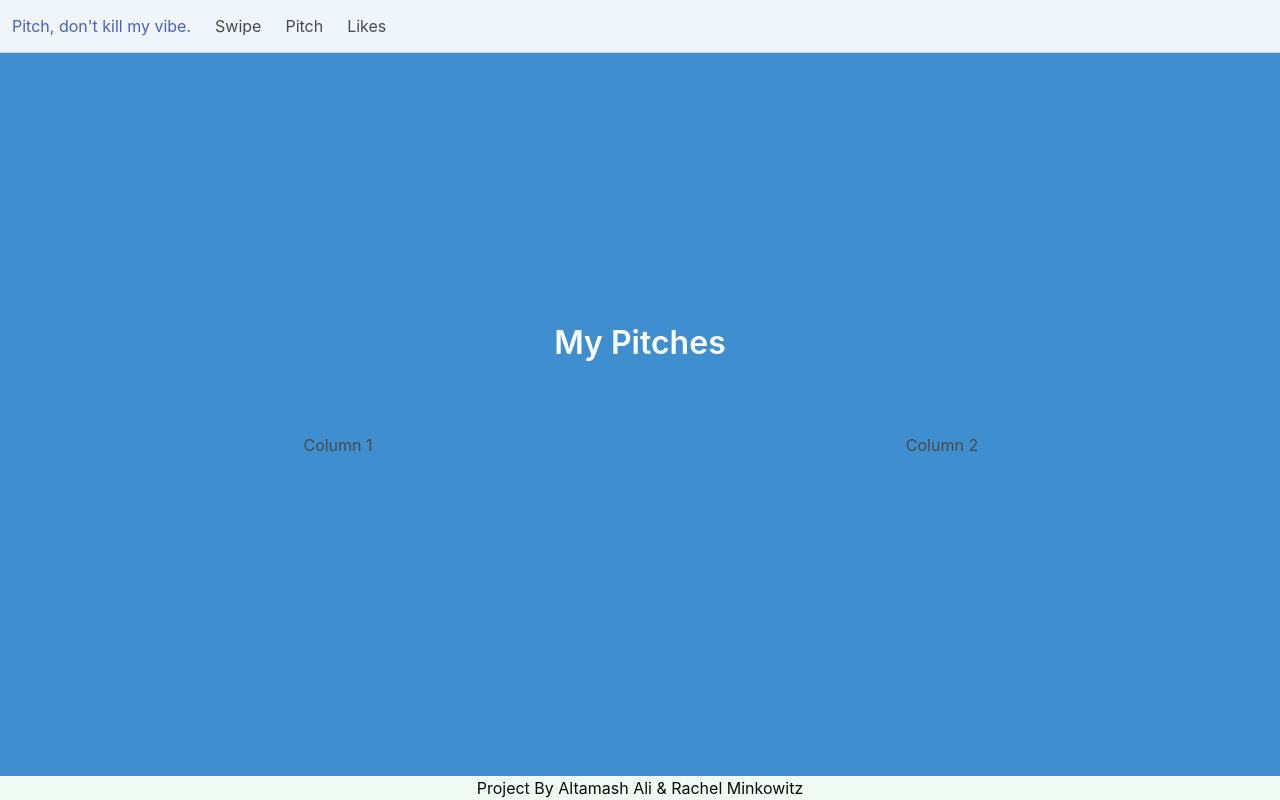
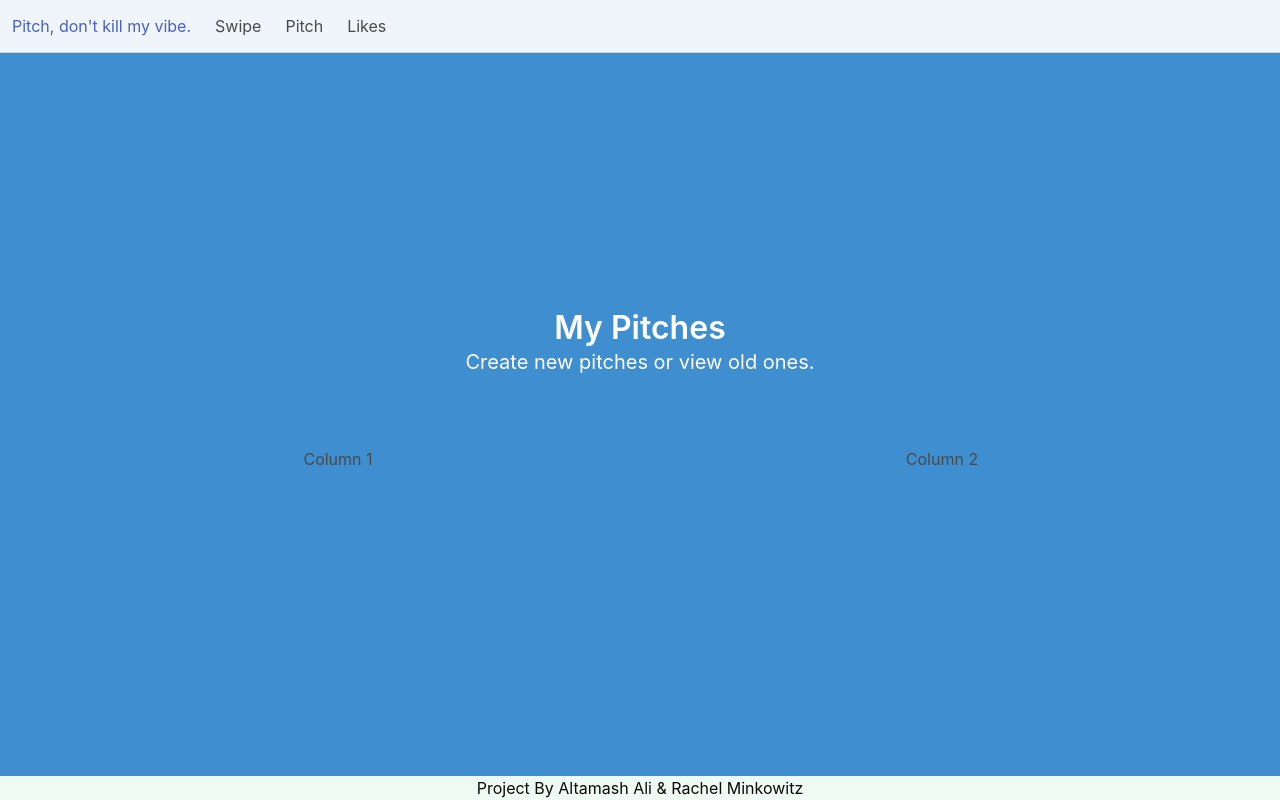
Before and after one commit to RachMink/pitch-dont-kill-my-vibe, a Next.js app: page /app/pitch in a window 1280 px wide. Built offline with nearby package versions, Linux system fonts and the light colour scheme.

Commit message:
Update page text

```diff
--- a/pages/app/likes.js
+++ b/pages/app/likes.js
@@ -2,6 +2,9 @@ export default function LikesPage() {
   return (
     <div>
       <div class="title has-text-white has-text-centered">My Likes</div>
+      <div class="subtitle has-text-white has-text-centered">
+        Pitches you've reacted to.
+      </div>
       <div class="hero-body columns is-vcentered is-centered">
         <div className="column has-text-centered">
           <p>Column 1</p>
--- a/pages/app/pitch.js
+++ b/pages/app/pitch.js
@@ -2,6 +2,9 @@ export default function PitchPage() {
   return (
     <div>
       <div class="title has-text-white has-text-centered">My Pitches</div>
+      <div class="subtitle has-text-white has-text-centered">
+        Create new pitches or view old ones.
+      </div>
       <div class="hero-body columns is-vcentered is-centered">
         <div className="column has-text-centered">
           <p>Column 1</p>
--- a/pages/app/swipe.js
+++ b/pages/app/swipe.js
@@ -2,6 +2,10 @@ export default function SwipePage() {
   return (
     <div>
       <div class="title has-text-white has-text-centered">Swipe</div>
+      <div class="subtitle has-text-white has-text-centered">
+        Like, dislike, or comment on new ideas.
+      </div>
+
       <div class="hero-body columns is-vcentered is-centered">
         <div className="column has-text-centered">
           <p>Column 1</p>
```
